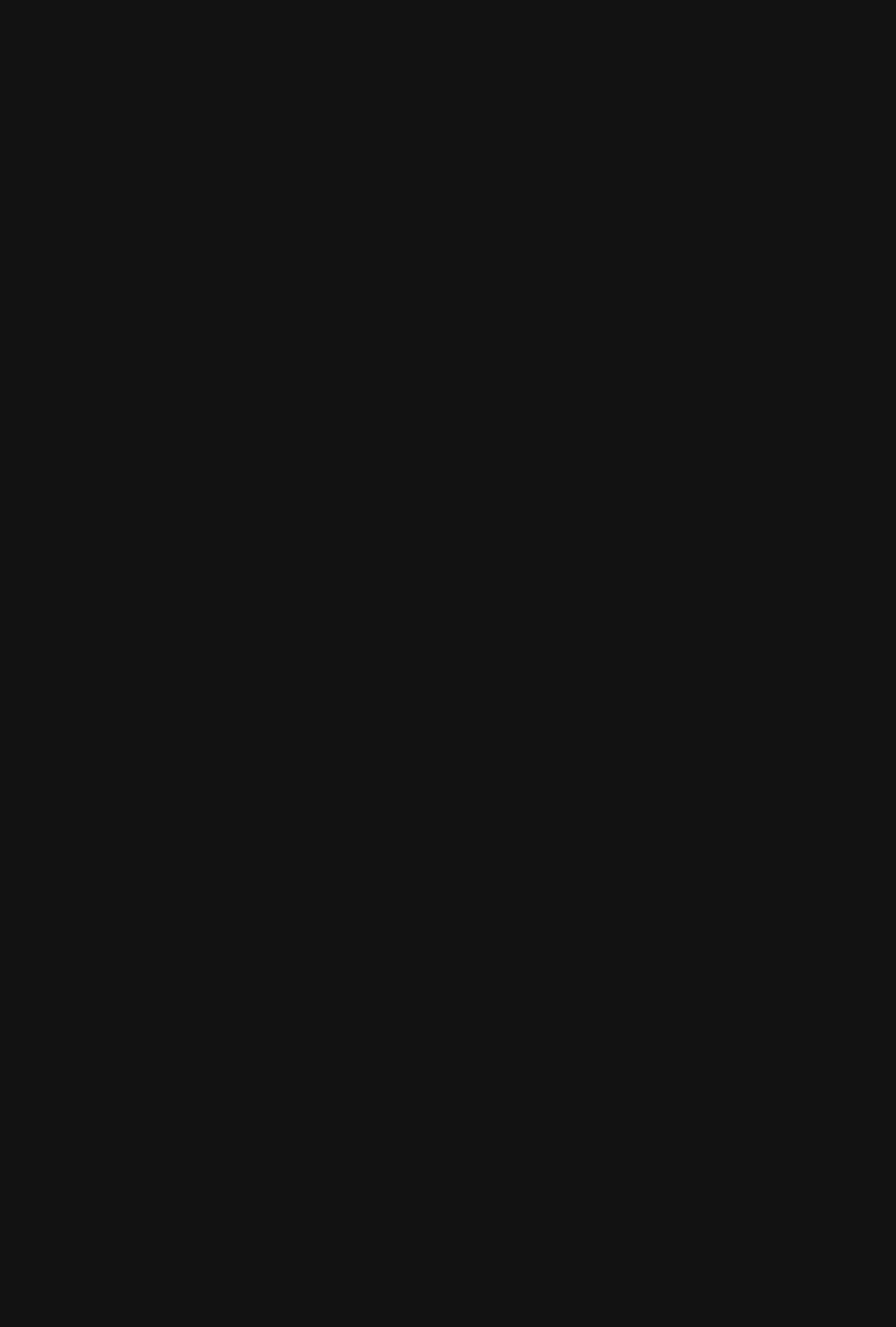
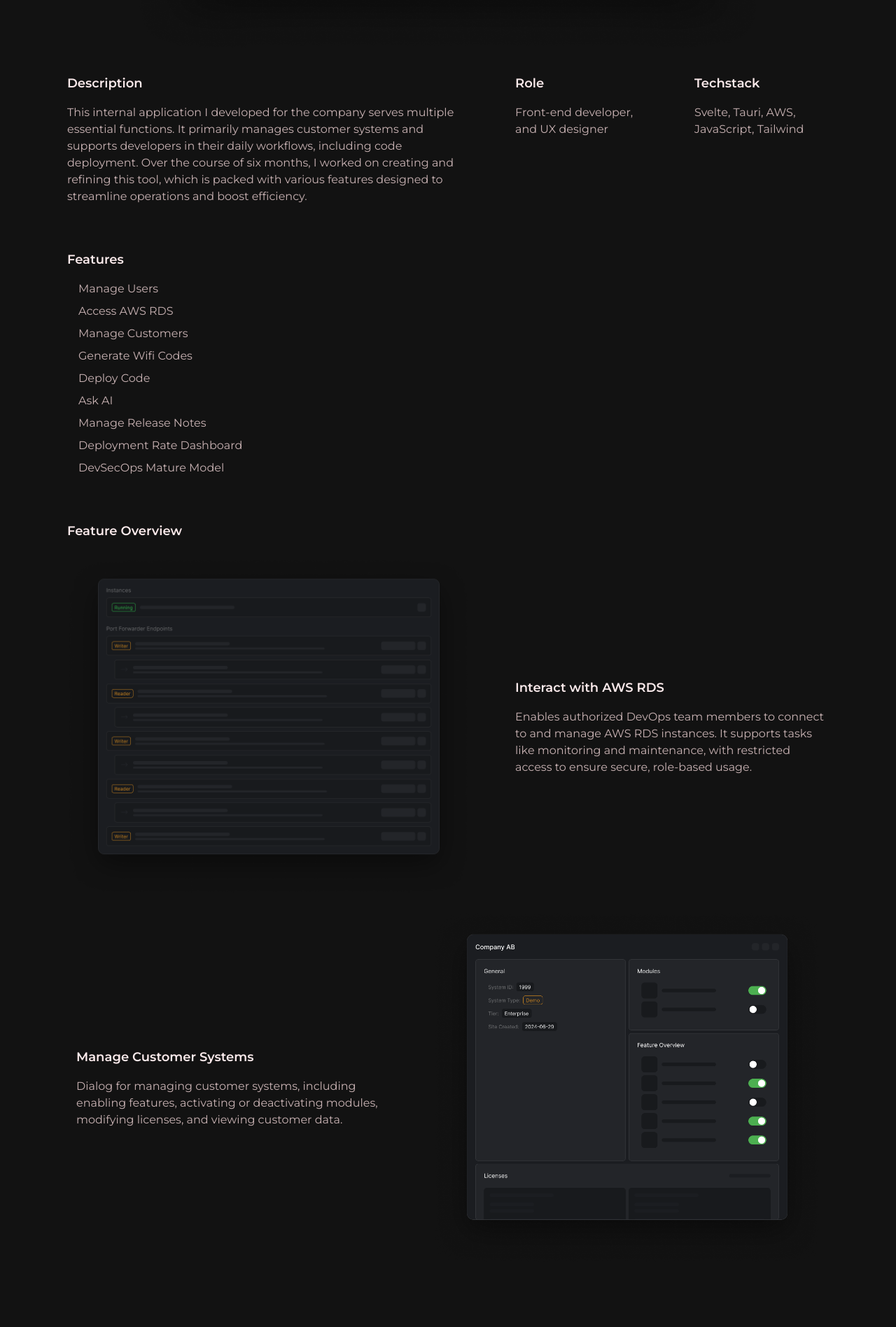
Before and after one commit to ilittlebig/sjodinelias.com, a SvelteKit app: page /internal-company-application in a window 1280 px wide. Before the commit this address had no page. Shown: the part 723-2620 px from the top of the page at 70% size. Before the commit the page ends 800 px from the top, so only its background shows below. Built offline with nearby package versions, Linux system fonts and the light colour scheme.

Commit message:
add internal company application page

```diff
--- a/src/lib/components/project-card.svelte
+++ b/src/lib/components/project-card.svelte
@@ -7,10 +7,11 @@
     image,
     type,
     tags,
+    href
   } = $props();
 </script>
 
-<a href="/" class="flex flex-col gap-y-4 w-full expand-on-hover px-3 md:px-0">
+<a href={href} class="flex flex-col gap-y-4 w-full expand-on-hover px-3 md:px-0">
   <img src={image} class="bg-white rounded-card w-full h-[300px] md:h-[348px] object-cover" />
   <div class="flex flex-wrap gap-5">
     <Chip variant="filled" label={type} color={type === "Work" && "bg-purple-700"} />
--- a/src/lib/components/sections/projects-section.svelte
+++ b/src/lib/components/sections/projects-section.svelte
@@ -12,6 +12,7 @@
     type: string;
     tags: string[];
     image: string;
+    href: string;
   }
 
   const projects: Project[] = [
@@ -21,6 +22,7 @@
       type: "Work",
       tags: ["JavaScript", "Svelte", "Tauri"],
       image: "internal-application.png",
+      href: "/internal-company-application",
     },
     {
       title: "Easy Auth",
@@ -28,6 +30,7 @@
       type: "Side Project",
       tags: ["TypeScript", "AWS Cognito", "AWS SDK"],
       image: "easy-auth.png",
+      href: "/",
     },
     {
       title: "Eliasmattor",
@@ -35,6 +38,7 @@
       type: "Side Project",
       tags: ["JavaScript", "Next.js", "Vercel"],
       image: "project-image.png",
+      href: "/",
     },
     {
       title: "Personal Portfolio",
@@ -42,6 +46,7 @@
       type: "Side Project",
       tags: ["TypeScript", "Svelte", "Vercel"],
       image: "personal-portfolio.png",
+      href: "/",
     },
     {
       title: "Little",
@@ -49,6 +54,7 @@
       type: "Side Project",
       tags: ["C", "GCC", "Make"],
       image: "little-lang.png",
+      href: "/",
     },
     {
       title: "Dynamo To Cognito",
@@ -56,6 +62,7 @@
       type: "Side Project",
       tags: ["JavaScript", "AWS DynamoDB", "AWS Cognito"],
       image: "dynamo-to-cognito.png",
+      href: "/",
     },
     {
       title: "Robbery (Story)",
@@ -63,6 +70,7 @@
       type: "Side Project",
       tags: ["Lua", "Roblox Studio"],
       image: "robbery-story.png",
+      href: "/",
     },
   ];
 
--- a/src/lib/components/sections/timeline-section.svelte
+++ b/src/lib/components/sections/timeline-section.svelte
@@ -22,7 +22,7 @@
     },
     {
       image: "trading.webp",
-      alt: "Roblox Logo",
+      alt: "Trading Logo",
       description: "Worked with a senior software engineer on a trading algorithm, contributing to its design and optimization.",
       year: 2023,
     },
--- a/src/routes/+layout.svelte
+++ b/src/routes/+layout.svelte
@@ -1,8 +1,16 @@
 <script lang="ts">
+  import Cursor from "$lib/components/cursor.svelte";
+  import Navbar from "$lib/components/navbar.svelte";
+  import CtaSection from "$lib/components/sections/cta-section.svelte";
 	import "../app.css";
+
 	let { children } = $props();
 </script>
 
-<div class="overflow-x-hidden">
+<Cursor />
+
+<div class="max-w-6xl ml-auto mr-auto relative overflow-x-hidden">
+  <Navbar />
   {@render children()}
 </div>
+<CtaSection />
--- a/src/routes/+page.svelte
+++ b/src/routes/+page.svelte
@@ -1,23 +1,14 @@
 <script lang="ts">
-  import Cursor from "$lib/components/cursor.svelte";
-  import Navbar from "$lib/components/navbar.svelte";
   import HeroSection from "$lib/components/sections/hero-section.svelte";
   import TimelineSection from "$lib/components/sections/timeline-section.svelte";
   import ProjectsSection from "$lib/components/sections/projects-section.svelte";
   import BackgroundSection from "$lib/components/sections/background-section.svelte";
-  import CtaSection from "$lib/components/sections/cta-section.svelte";
 </script>
 
-<Cursor />
+<HeroSection />
 
-<div class="max-w-6xl ml-auto mr-auto relative">
-  <Navbar />
-  <HeroSection />
-
-  <div class="flex flex-col gap-y-[304px]">
-    <TimelineSection />
-    <ProjectsSection />
-    <BackgroundSection />
-  </div>
+<div class="flex flex-col gap-y-[304px]">
+  <TimelineSection />
+  <ProjectsSection />
+  <BackgroundSection />
 </div>
-<CtaSection />
--- /dev/null
+++ b/src/routes/internal-company-application/+page.svelte
@@ -0,0 +1,83 @@
+<script lang="ts">
+  import HeroSection from "$lib/components/sections/hero-section.svelte";
+</script>
+
+<div class="flex flex-col gap-y-16 mt-24 p-8">
+  <div class="flex flex-col gap-y-8">
+    <p class="text-grayish text-3xl font-semibold">Internal Company Application</p>
+    <div class="flex items-center justify-center">
+      <img src="internal-application.png" class="rounded-card w-[900px] h-[600px] object-cover" />
+    </div>
+
+    <div class="flex justify-between gap-x-16">
+      <div class="flex flex-col gap-y-4 max-w-xl">
+        <p class="text-grayish text-lg font-semibold">Description</p>
+        <p class="text-subtext">
+          This internal application I developed for the company serves multiple essential functions. It primarily manages customer systems and supports developers in their daily workflows, including code deployment. Over the course of six months, I worked on creating and refining this tool, which is packed with various features designed to streamline operations and boost efficiency.
+        </p>
+      </div>
+      <div class="flex gap-x-16">
+        <div class="flex flex-col gap-y-4">
+          <p class="text-grayish text-lg font-semibold">Role</p>
+          <p class="text-subtext">
+            Front-end developer, and UX designer
+          </p>
+        </div>
+        <div class="flex flex-col gap-y-4">
+          <p class="text-grayish text-lg font-semibold">Techstack</p>
+          <p class="text-subtext">
+            Svelte, Tauri, AWS, JavaScript, Tailwind
+          </p>
+        </div>
+      </div>
+    </div>
+  </div>
+
+  <div class="flex flex-col gap-y-4">
+    <p class="text-grayish text-lg font-semibold">Features</p>
+
+    <div class="flex flex-col gap-y-2 pl-4">
+      <p class="text-subtext">Manage Users</p>
+      <p class="text-subtext">Access AWS RDS</p>
+      <p class="text-subtext">Manage Customers</p>
+      <p class="text-subtext">Generate Wifi Codes</p>
+      <p class="text-subtext">Deploy Code</p>
+      <p class="text-subtext">Ask AI</p>
+      <p class="text-subtext">Manage Release Notes</p>
+      <p class="text-subtext">Deployment Rate Dashboard</p>
+      <p class="text-subtext">DevSecOps Mature Model</p>
+    </div>
+  </div>
+
+  <div class="flex flex-col gap-y-4">
+    <p class="text-grayish text-lg font-semibold">Feature Overview</p>
+
+    <div class="flex flex-col gap-y-4 items-center">
+      <div class="flex gap-x-16 items-center">
+        <div class="flex items-center justify-center">
+          <img src="bastion.png" class="rounded-card w-[580px] h-[500px] object-contain" />
+        </div>
+
+        <div class="flex flex-col gap-y-4 max-w-md">
+          <p class="text-grayish text-lg font-semibold">Interact with AWS RDS</p>
+          <p class="text-subtext">
+            Enables authorized DevOps team members to connect to and manage AWS RDS instances. It supports tasks like monitoring and maintenance, with restricted access to ensure secure, role-based usage.
+          </p>
+        </div>
+      </div>
+
+      <div class="flex gap-x-16 items-center">
+        <div class="flex flex-col gap-y-4 max-w-md">
+          <p class="text-grayish text-lg font-semibold">Manage Customer Systems</p>
+          <p class="text-subtext max-w-md">
+            Dialog for managing customer systems, including enabling features, activating or deactivating modules, modifying licenses, and viewing customer data.
+          </p>
+        </div>
+
+        <div class="flex items-center justify-center">
+          <img src="system-dialog.png" class="rounded-card w-[550px] h-[500px] object-contain" />
+        </div>
+      </div>
+    </div>
+  </div>
+</div>
```
Also changed, not shown: static/bastion.png (added), static/system-dialog.png (added).
